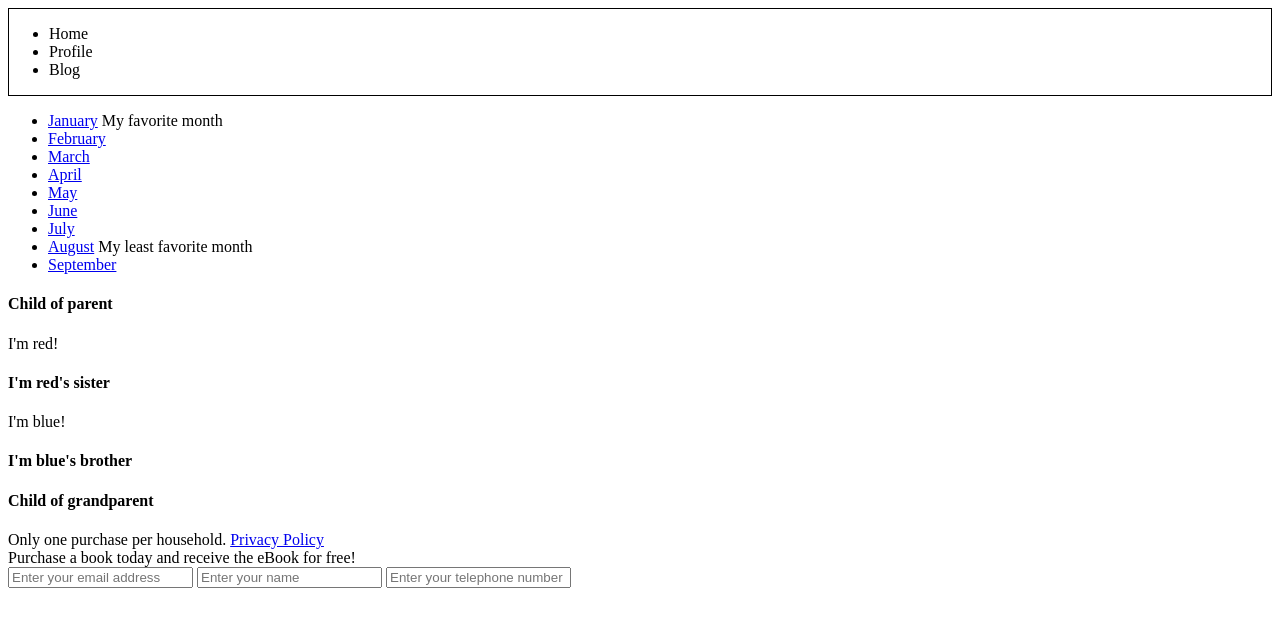
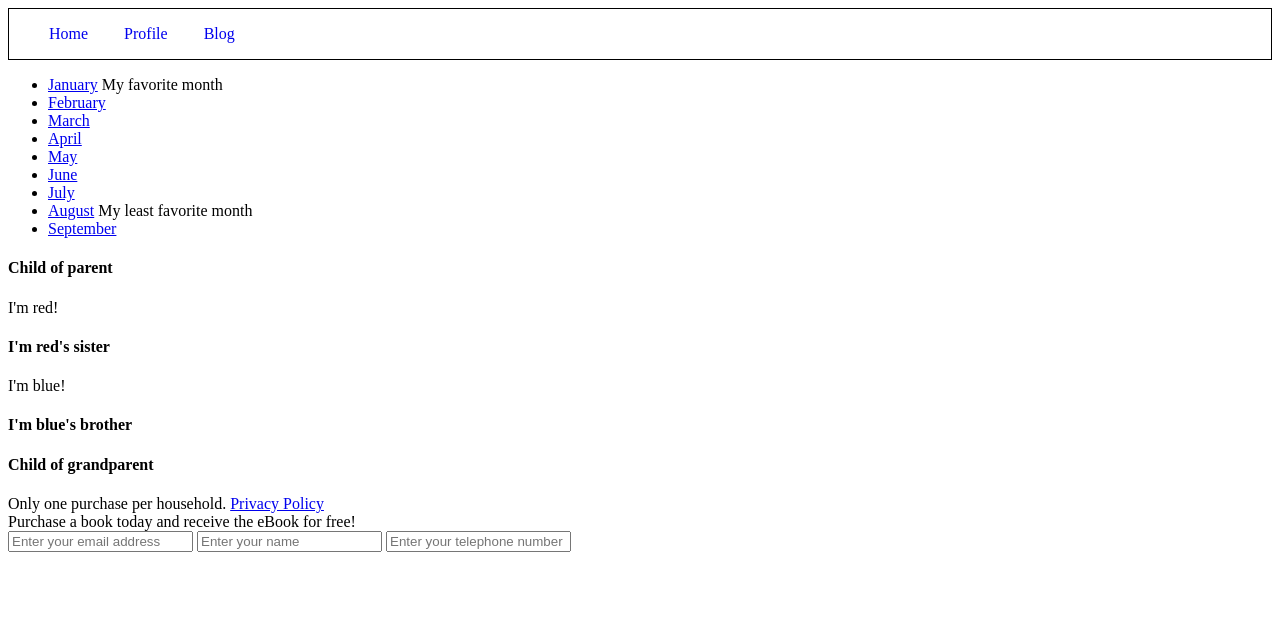
Before and after one commit to joellegg/CSS-2-selectors, a plain HTML site: page index.html in a window 1280 px wide. Drawn offline with Linux system fonts and the light colour scheme.

Commit message:
updated the nav bar

```diff
--- a/index.html
+++ b/index.html
@@ -2,17 +2,17 @@
 <html lang="en">
 <head>
   <meta charset="utf-8">
-  <title>Great title here</title>
+  <title>CSS | Selectors</title>
   <link rel="stylesheet" type="text/css" href="selectors.css">
 </head>
 <body>
-  <header>
+  <nav>
     <ul>
-      <li>Home</li>
-      <li>Profile</li>
-      <li>Blog</li>
+      <li><a href="#">Home</a></li>
+      <li><a href="#">Profile</a></li>
+      <li><a href="#">Blog</a></li>
     </ul>
-  </header>
+  </nav>
 
   <section>
     <div class="month-list">
--- a/selectors.css
+++ b/selectors.css
@@ -1,17 +1,41 @@
 /*The header element should have a 1px border. Color, you pick.*/
-header {
+nav {
 	border: 1px solid black;
 }
-/*Convert the ul in the navigation element into a series of horizontal links with # as the href value, without bullets, and have some space between them horizontally.*/
 /*Ensure that the navigation is semantically marked as such (i.e. wrap it in the correct HTML tag).*/
-/*Any text in an element with class "disabled" should be colored grey, unless it is inside an anchor tag. If inside an anchor, it should be colored purple.*/
+/*Convert the ul in the navigation element into a series of horizontal links
+with # as the href value, without bullets, and have some space between them horizontally.*/
+nav ul {
+	list-style: none;
+}
+nav ul li {
+	display: inline;
+	margin-right: 2em;
+}
+nav ul li a {
+	text-decoration: none;
+}
+
+/*Any text in an element with class "disabled" should be colored grey, unless it is inside an anchor
+tag. If inside an anchor, it should be colored purple.*/
+
 /*Any text inside an element with a class of "active" should be colored yellow.*/
+
 /*Section elements should be contained within an article element.*/
+
 /*There are two missing closing tags in this document. Make sure you add them back in.*/
+
 /*Make the "I'm red" text colored red*/
+
 /*Make the "I'm blue" text colored blue*/
+
 /*The sibling h4 of the red element should have a background color of red*/
+
 /*The sibling h4 of the blue element should have background color of blue*/
+
 /*Any h4 that is a direct child of grandparent should have a 1px border with rounded corners.*/
+
 /*Elements with a class of promo should have bold text that is also colored gold.*/
-/*Without adding any other attributes to the input fields in the footer, write a CSS selector that makes any text input field have a height of 25px.*/
+
+/*Without adding any other attributes to the input fields in the footer, write a CSS selector
+that makes any text input field have a height of 25px.*/
```
